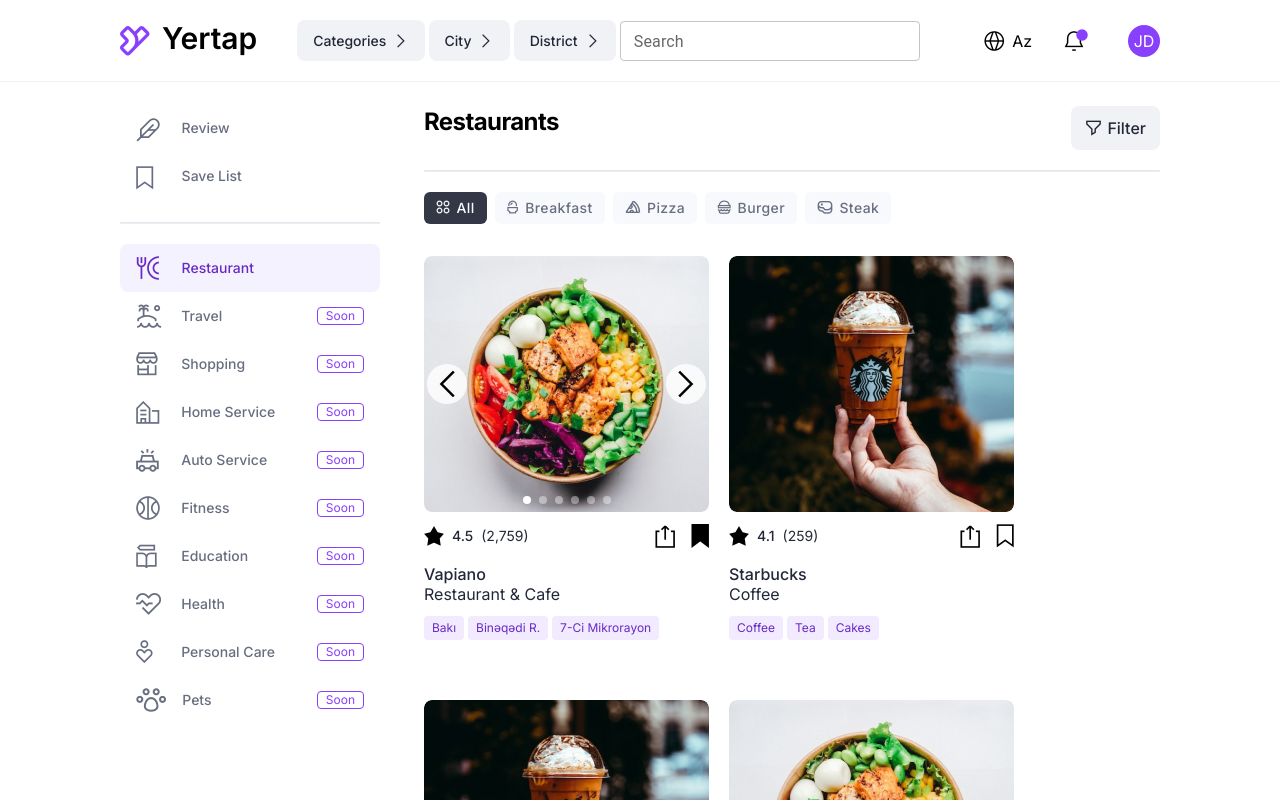
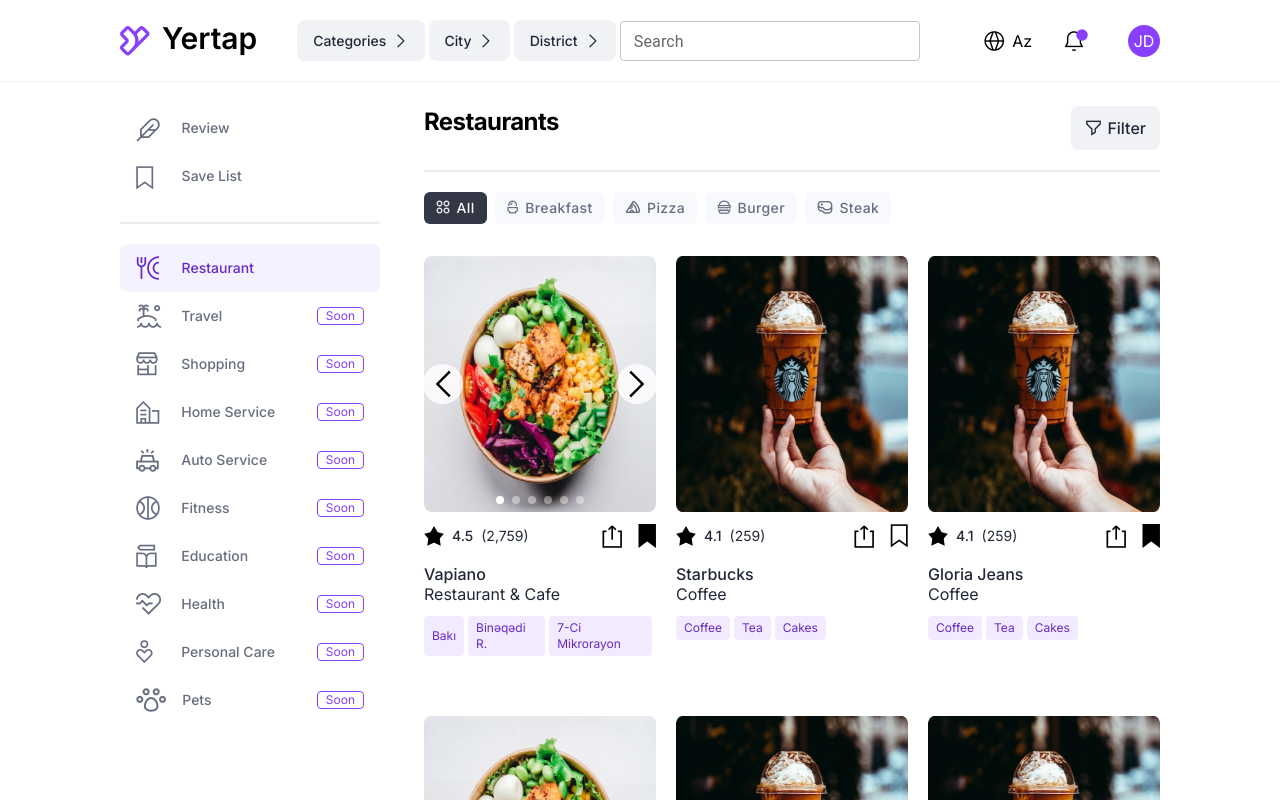
Before and after one commit to aliaga5037/yertap, a Next.js app: page / in a window 1280 px wide. Shown: the top 800 px of the page. Built offline with nearby package versions, Linux system fonts and the light colour scheme.

Commit message:
list to grid

```diff
--- a/components/Card.tsx
+++ b/components/Card.tsx
@@ -35,7 +35,7 @@
   gallery,
 }: CardProps) => {
   return (
-    <div className={`relative mb-10 flex flex-col`}>
+    <div className={`relative mb-10 flex flex-col  ${className ?? ''}`}>
       {sponsored && (
         <Badge
           className="absolute top-3 left-3 z-10 mb-3 rounded-lg px-2 py-0"
@@ -45,24 +45,14 @@
         />
       )}
 
-      <Link
-        href={`/restaurants/${id}`}
-        className={`relative flex flex-col ${className ?? ''}`}
-      >
-        {gallery ? (
-          <div className="mb-3 h-[256px] w-[285px] overflow-hidden rounded-lg">
+      <Link href={`/restaurants/${id}`} className={`relative flex flex-col mb-3`}>
+        <div className="h-[256px] w-full overflow-hidden rounded-lg">
+          {gallery ? (
             <ImageSlider countType="dots" images={gallery} />
-          </div>
-        ) : (
-          <Image
-            className="mb-3 rounded-lg"
-            width={285}
-            height={256}
-            src={image}
-            alt={title}
-            priority={false}
-          />
-        )}
+          ) : (
+            <Image fill src={image} alt={title} priority={false} />
+          )}
+        </div>
       </Link>
 
       <div className="mb-4 flex items-center justify-between">
--- a/components/ImageSlider.tsx
+++ b/components/ImageSlider.tsx
@@ -91,7 +91,7 @@
       >
         <i className="icon icon-arrow flex justify-center" />
       </button>
-      <Image src={images[currentImage]} alt="restaurant" fill={true} />
+      <Image src={images[currentImage]} alt="restaurant" fill />
 
       {getCountType()}
 
--- a/components/restaurants/location.tsx
+++ b/components/restaurants/location.tsx
@@ -10,7 +10,7 @@
 
       <div className="relative flex">
         <div className="h-[496px] w-[793px]">
-          <Image src="/images/map.jpg" alt="map" fill={true} />
+          <Image src="/images/map.jpg" alt="map" fill />
         </div>
       </div>
     </div>
--- a/pages/index.tsx
+++ b/pages/index.tsx
@@ -34,7 +34,7 @@
           ))}
         </div>
 
-        <div className="flex flex-wrap gap-5">
+        <div className="grid grid-cols-3 gap-5">
           {sampleRestaurantData.map((res) => (
             <Card key={res.id} {...res} />
           ))}
--- a/pages/restaurants/[id]/index.tsx
+++ b/pages/restaurants/[id]/index.tsx
@@ -72,10 +72,10 @@
           <div className="flex grow flex-col gap-2">
             <div className="flex h-[248px] gap-2">
               <div className="relative w-[274px]">
-                <Image fill={true} src={item.gallery[1]} alt="" />
+                <Image fill src={item.gallery[1]} alt="" />
               </div>
               <div className="relative w-[274px]">
-                <Image fill={true} src={item.gallery[2]} alt="" />
+                <Image fill src={item.gallery[2]} alt="" />
               </div>
             </div>
             <div className="relative flex h-[160px] w-[556px] gap-2">
```
